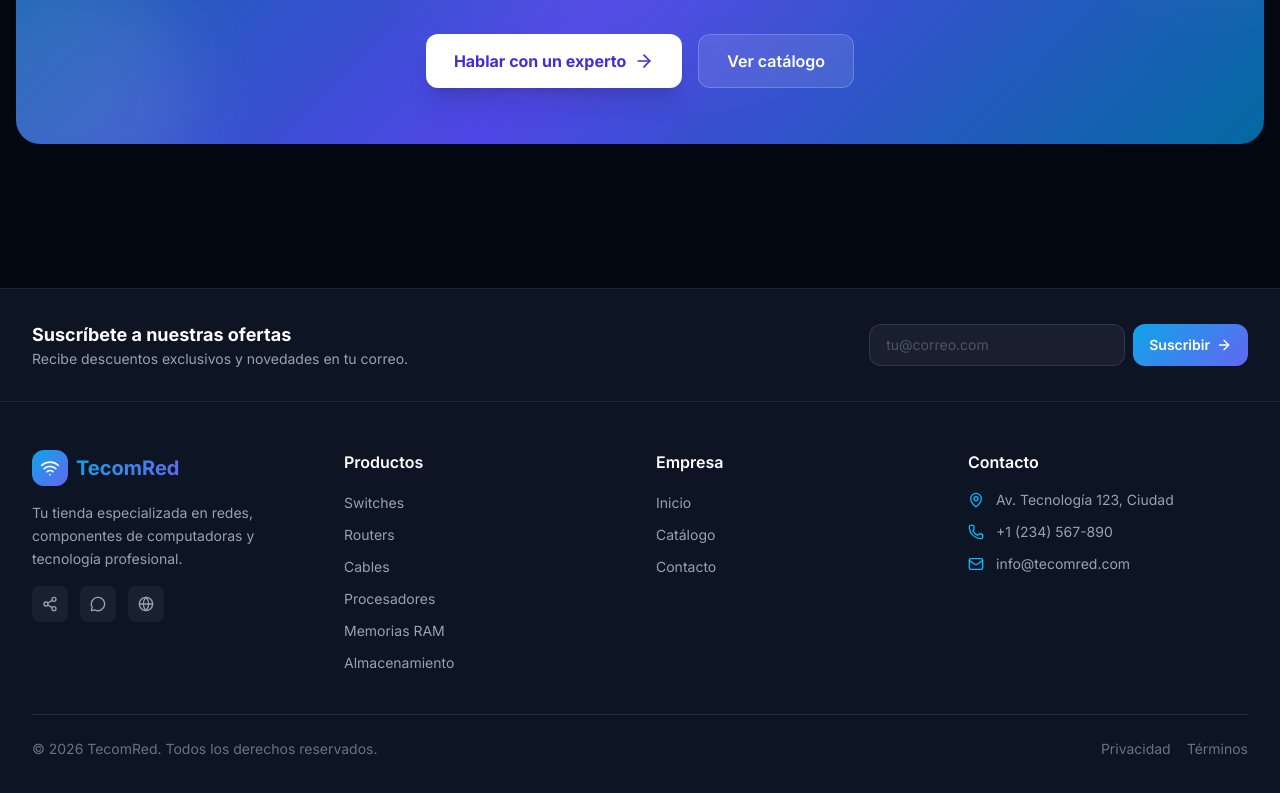
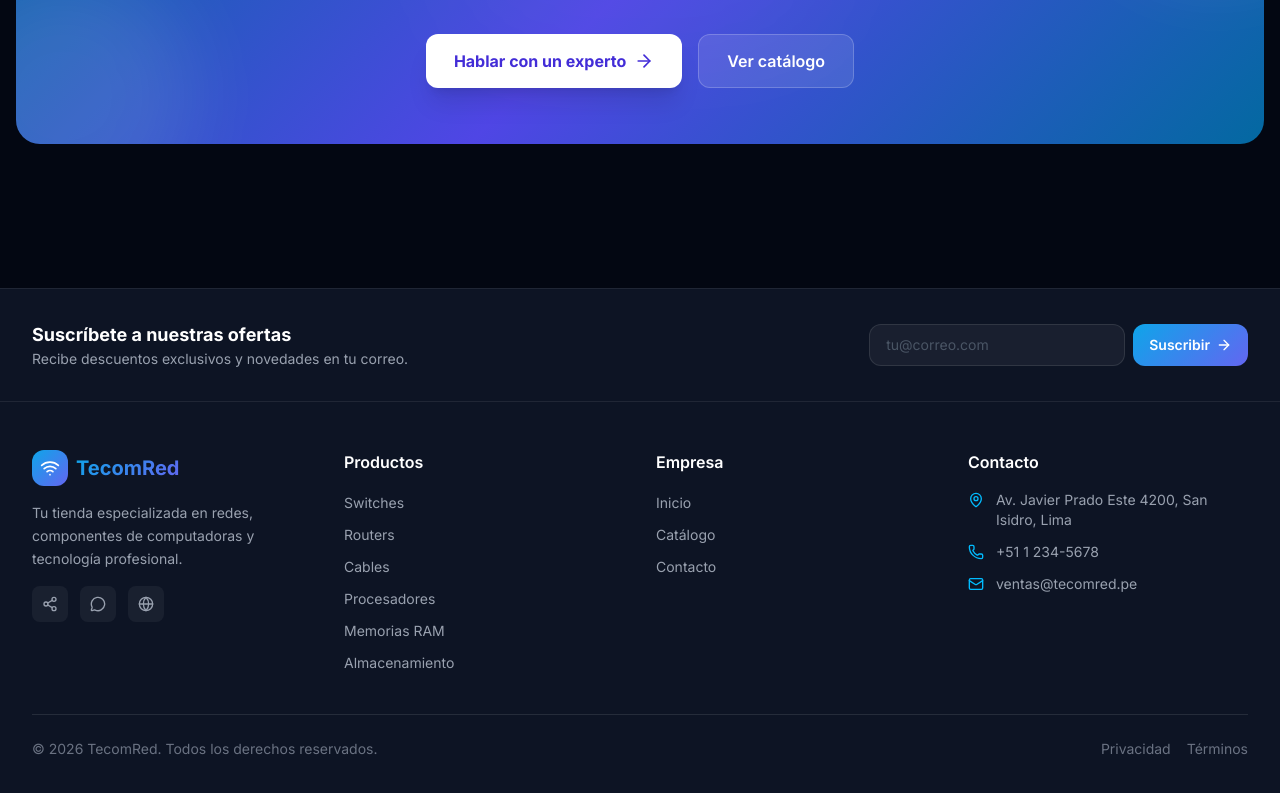
Before and after one commit to Demon6sat6/Tecomred, a React (Vite) app: page / in a window 1280 px wide. Shown: the part 4000-4793 px from the top of the page. Built offline with nearby package versions, Linux system fonts and the light colour scheme.

Commit message:
auto: update $(date +%H:%M:%S)

```diff
--- a/src/components/Footer.tsx
+++ b/src/components/Footer.tsx
@@ -99,18 +99,18 @@ export default function Footer() {
             <ul className="space-y-2 sm:space-y-3">
               <li className="flex items-start gap-2 sm:gap-3">
                 <MapPin className="w-3.5 h-3.5 sm:w-4 sm:h-4 text-sky-400 mt-0.5 shrink-0" />
-                <span className="text-gray-400 text-xs sm:text-sm">Av. Tecnología 123, Ciudad</span>
+                <span className="text-gray-400 text-xs sm:text-sm">{settings.storeAddress}</span>
               </li>
               <li className="flex items-center gap-2 sm:gap-3">
                 <Phone className="w-3.5 h-3.5 sm:w-4 sm:h-4 text-sky-400 shrink-0" />
-                <a href="tel:+1234567890" className="text-gray-400 hover:text-sky-400 text-xs sm:text-sm transition-colors">
-                  +1 (234) 567-890
+                <a href={`tel:${settings.storePhone}`} className="text-gray-400 hover:text-sky-400 text-xs sm:text-sm transition-colors">
+                  {settings.storePhone}
                 </a>
               </li>
               <li className="flex items-center gap-2 sm:gap-3">
                 <Mail className="w-3.5 h-3.5 sm:w-4 sm:h-4 text-sky-400 shrink-0" />
-                <a href="mailto:info@tecomred.com" className="text-gray-400 hover:text-sky-400 text-xs sm:text-sm transition-colors break-all">
-                  info@tecomred.com
+                <a href={`mailto:${settings.storeEmail}`} className="text-gray-400 hover:text-sky-400 text-xs sm:text-sm transition-colors break-all">
+                  {settings.storeEmail}
                 </a>
               </li>
             </ul>
```
